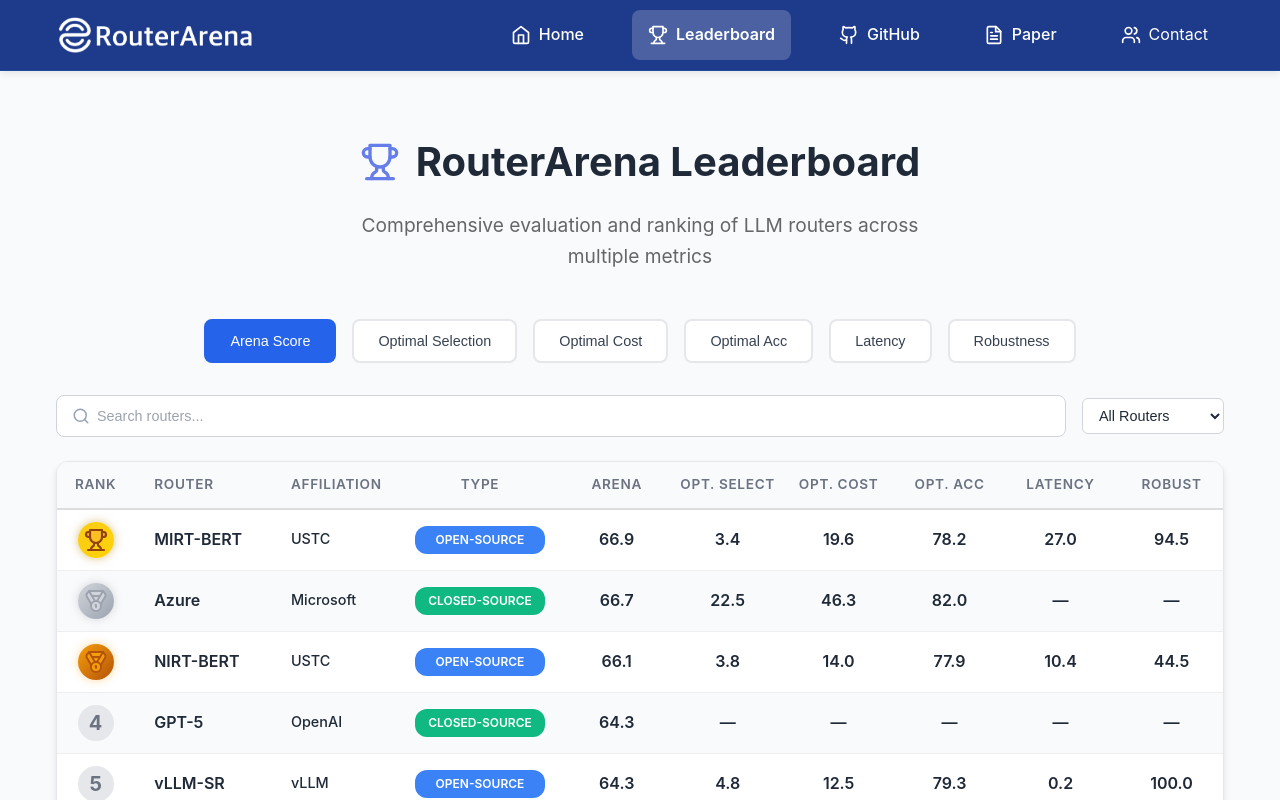
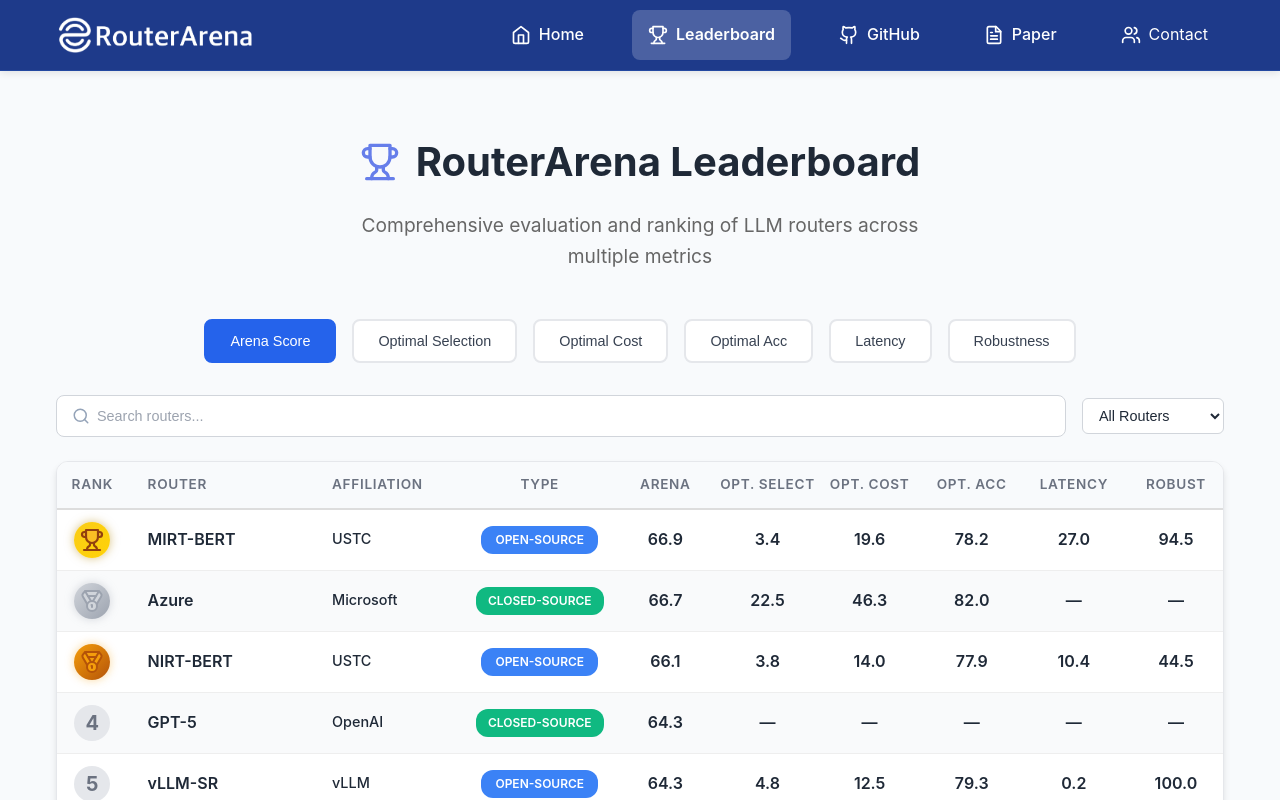
Before and after one commit to RouteWorks/routeworks.github.io, a React (Create React App) app: page /leaderboard in a window 1280 px wide. Shown: the top 800 px of the page. Built offline with nearby package versions, Linux system fonts and the light colour scheme.

Commit message:
Fixed col width

```diff
--- a/src/pages/LeaderboardPage.css
+++ b/src/pages/LeaderboardPage.css
@@ -163,7 +163,7 @@
 }
 
 :root {
-  --lb-grid: 0.6fr /* Rank */ 1fr /* Name */ 0.9fr /* Affiliation */ 1.2fr /* Type */ 0.8fr
+  --lb-grid: 0.6fr /* Rank */ 1.5fr /* Name */ 1.2fr /* Affiliation */ 1.2fr /* Type */ 0.8fr
     /* Arena */ 0.8fr /* Opt. Select */ 0.8fr /* Opt. Cost */ 0.8fr /* Opt. Acc */ 0.8fr
     /* Latency */ 0.8fr; /* Robust */
 }
@@ -318,12 +318,15 @@
   align-items: center;
   text-align: left;
   justify-content: flex-start;
+  overflow-x: auto !important;
+  white-space: nowrap !important;
 }
 
 .affiliation-col {
+  scrollbar-width: thin;
   overflow-x: auto !important;
   white-space: nowrap !important;
-  scrollbar-width: thin;
+
 }
 
 
```
